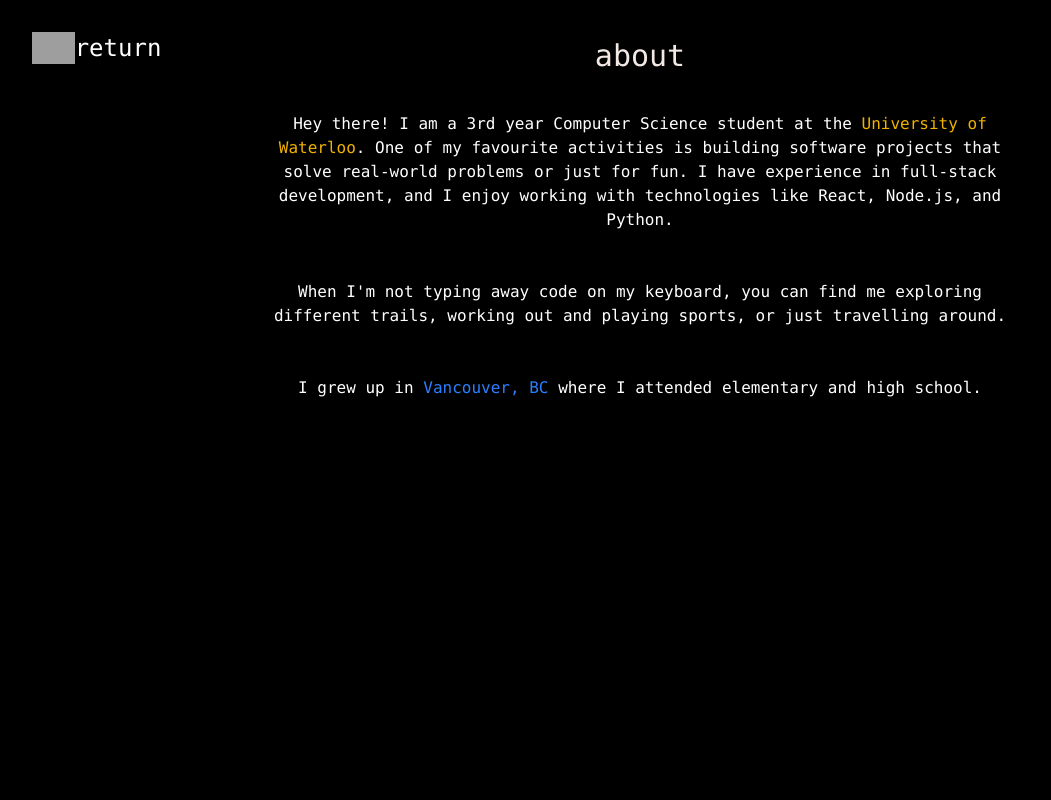
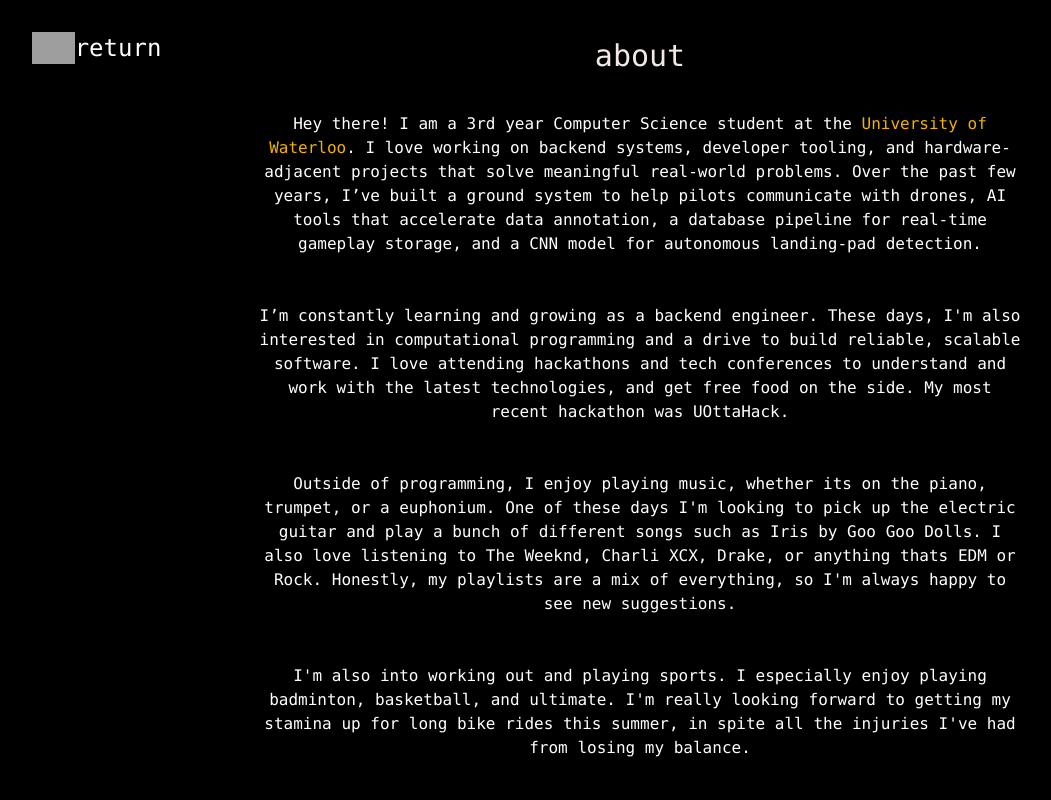
Before and after one commit to Ralenze/personalweb, a React (Vite) app: page /about in a window 1280 px wide. Shown: the top 800 px of the page, without its empty margins (0-1051 px from the left). Built offline with nearby package versions, Linux system fonts and the light colour scheme; grey boxes are pictures that could not be loaded.

Commit message:
update: modernized site a little bit

```diff
--- a/src/blogs/first-blog.md
+++ b/src/blogs/first-blog.md
@@ -1,24 +1,15 @@
 ---
-title: My First Post
-date: 2026-01-15
+title: Introduction
+date: 2026-02-28
 tags: React, SSMH
 excerpt: Learning how to yell into the void. Made with React.
 readingTime: 4 mins
 ---
 
-## Why I wrote this
+## Purpose
 
-I've been wanting to type some stuff here for some while. There's been so so so much to say
-The hardest part of building this website was having the motivation and discipline to build it.
+After debating for some time, I've decided to build up a blog that documents my journey as a software engineer and exciting events that shape my life. Occasionally, I'm thinking of posting opinions that I have on different topics.
 
-> Gimme dat World
+Basically, this is where I write down ideas and stuff that's worth sharing, but not through LinkedIn or IG or anything like that. It might also just be a monthly update on what I'm working on, fun places I've been to, and anything else. I don't think I'll be updating this frequently however.
 
-- Socrates
-
-## What I learned
-
-Ohh its such a bisssh
-
-## Final thoughts
-
-Done.
+Finally, I'll just highlight tech stacks that I work with: React, Python, TypeScript/JavaScript, HTML/CSS, Tailwind, Django, TensorFlow, PyTorch, C++, Kotlin, Playwright, Electron. I'm always willing to learn more, but this represents a little bit of what I can use today.
--- a/src/texts/aboutme.js
+++ b/src/texts/aboutme.js
@@ -4,18 +4,34 @@ export const ABOUTME = {
       { text: "Hey there! I am a 3rd year Computer Science student at the " },
       { text: "University of Waterloo", colour: "yellow" },
       {
-        text: ". One of my favourite activities is building software projects that solve real-world problems or just for fun. I have experience in full-stack development, and I enjoy working with technologies like React, Node.js, and Python.",
+        text: ". I love working on backend systems, developer tooling, and hardware-adjacent projects that solve meaningful real-world problems. Over the past few years, I’ve built a ground system to help pilots communicate with drones, AI tools that accelerate data annotation, a database pipeline for real-time gameplay storage, and a CNN model for autonomous landing-pad detection.",
+      },
+      { text: " ", style: "linebreak" },
+
+      {
+        text: "I’m constantly learning and growing as a backend engineer. These days, I'm also interested in computational programming and a drive to build reliable, scalable software. I love attending hackathons and tech conferences to understand and work with the latest technologies, and get free food on the side. My most recent hackathon was UOttaHack.",
+      },
+      { text: " ", style: "linebreak" },
+
+      {
+        text: "Outside of programming, I enjoy playing music, whether its on the piano, trumpet, or a euphonium. One of these days I'm looking to pick up the electric guitar and play a bunch of different songs such as Iris by Goo Goo Dolls. I also love listening to The Weeknd, Charli XCX, Drake, or anything thats EDM or Rock. Honestly, my playlists are a mix of everything, so I'm always happy to see new suggestions.",
       },
       { text: " ", style: "linebreak" },
       {
-        text: ` When I'm not typing away code on my keyboard,
-        you can find me exploring different trails,
-        working out and playing sports, or just travelling around. `,
+        text: " I'm also into working out and playing sports. I especially enjoy playing badminton, basketball, and ultimate. I'm really looking forward to getting my stamina up for long bike rides this summer, in spite all the injuries I've had from losing my balance.",
       },
       { text: " ", style: "linebreak" },
-      { text: ` I grew up in ` },
-      { text: `Vancouver, BC `, colour: "blue" },
-      { text: "where I attended elementary and high school." },
+
+      { text: "As a bit of a background, I grew up in " },
+      { text: "Vancouver, BC ", colour: "blue" },
+      {
+        text: "where I attended elementary and high school. I was involved in many clubs, such as our school's Math club, Business club, and Robotics club. This translated to me joining Waterloo Aerial Robotics Group, which is our university's drone team. Here, I worked to lead various ML-related projects, while also securing sponsorship funding to further autonomous coding capabilities.",
+      },
+      { text: " ", style: "linebreak" },
+
+      {
+        text: "If any of this resonates with you, feel free to reach out! I love meeting and working with new people to have fun and make great things possible. ",
+      },
     ],
   },
 };
```
